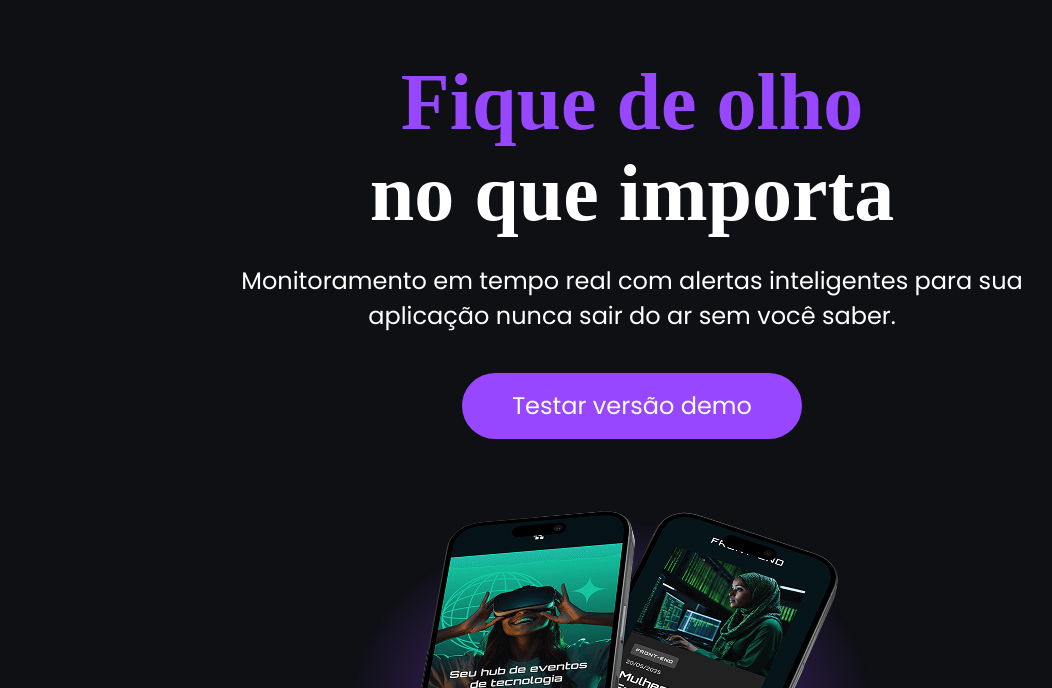
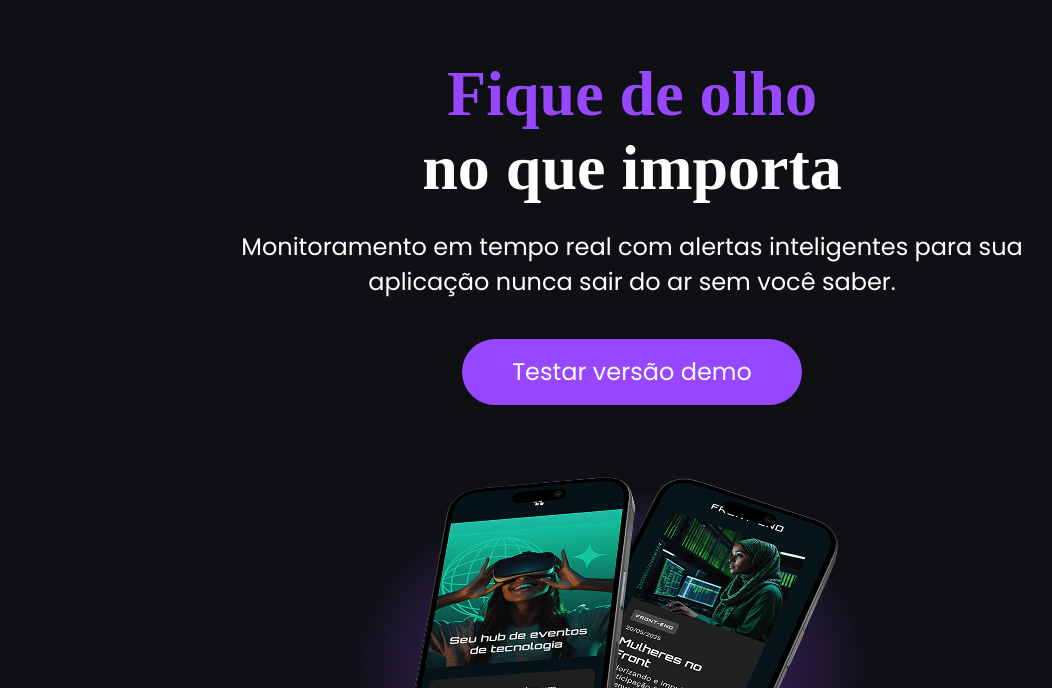
Before and after one commit to Murilogramacho/Tecboard, a plain HTML site: page index.html in a window 1280 px wide. Shown: the part 112-800 px from the top of the page, without its empty margins (8-1060 px from the left). Drawn offline with Linux system fonts and the light colour scheme.

Commit message:
De volta ao tamanho original

```diff
--- a/CSS/Style.css
+++ b/CSS/Style.css
@@ -41,7 +41,7 @@ header img {
 
 h1 {
     margin: 60px auto 24px;
-    font-size: 80px;ck
+    font-size: 64px;ck
     font-family: "Unbounded", sans-serif;
     text-align: center;
 }
```
